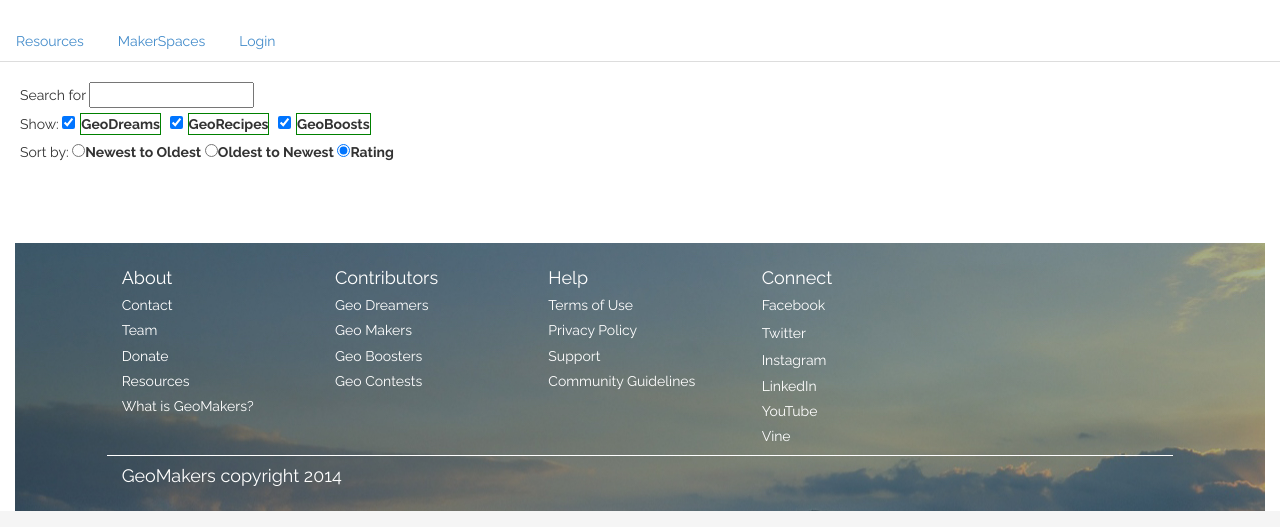
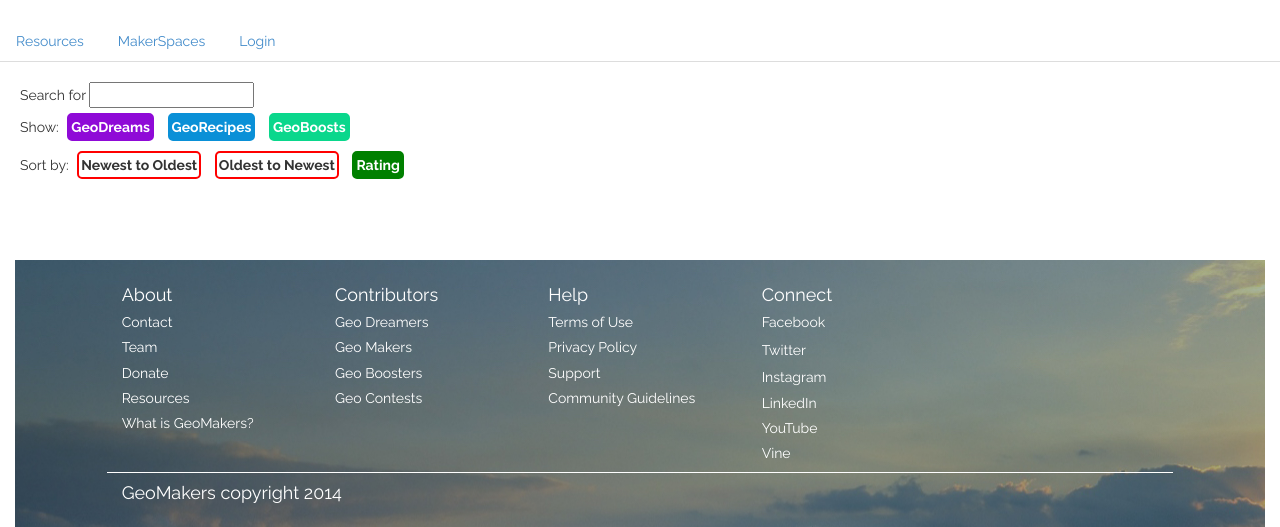
Before and after one commit to tlpinney/geomakers, a Django app: page /search/ in a window 1280 px wide. Shown: the part 52-579 px from the top of the page. Run offline with Django 3.2, Linux system fonts and the light colour scheme; data that the repository does not hold is empty; some libraries are stand-ins or nearby versions.

Commit message:
improve search page

```diff
--- a/windwaker/skyshaker/templates/skyshaker/search.html
+++ b/windwaker/skyshaker/templates/skyshaker/search.html
@@ -14,7 +14,7 @@
     </div>
     <div id="search-sort_by">
         <span>Sort by: </span>
-        <input type="radio" id="sort-NewestToOldest" name="sort" checked><label for="sort-YoungestToOldest">Newest to Oldest</label>
+        <input type="radio" id="sort-NewestToOldest" name="sort" checked><label for="sort-NewestToOldest">Newest to Oldest</label>
         <input type="radio" id="sort-OldestToNewest" name="sort" checked><label for="sort-OldestToNewest">Oldest to Newest</label>
         <input type="radio" id="sort-Rating" name="sort" checked><label for="sort-Rating">Rating</label>
     </div>
--- a/windwaker/static/skyshaker/css/custom.css
+++ b/windwaker/static/skyshaker/css/custom.css
@@ -91,8 +91,6 @@ footer table td div img{height: 25px;}
 #profile-middle-top-right{max-width: 600px; font-size: 10pt;}
 
 #search-middle{padding: 20px;}
-#search-show input:checked + label{border: 1px solid green;}
-#search-show label{border: 1px solid red; margin: 5px;}
 
 #search-projects{padding: 30px;}
 .search-project{height: 250px; width: 300px; border-radius: 10px; display: inline-block; vertical-align: top;}
@@ -106,6 +104,20 @@ footer table td div img{height: 25px;}
 .search-project-title{vertical-align: top; font-size: 10pt; color: white; text-shadow: 1px 1px 0 #000;}
 .search-project-author{font-size: 10pt;  color: #D9D9DE; text-shadow: 1px 1px 0 #000;}
 .search-project-datetime{display: inline-block; font-size: 8pt;}
+.cardContainer .photo{position: absolute;}
+#search-show input{display: none;}
+#search-show label{padding: 2px; border-radius: 5px; cursor: pointer; margin: 5px;}
+#search-show label[for=show-GeoDreams]{border-color: #8F0AD7; border: 2px solid #8F0AD7;}
+#search-show label[for=show-GeoDreams]:hover, #search-show input:checked + label[for=show-GeoDreams]{background-color: #8F0AD7; color: white;}
+#search-show label[for=show-GeoRecipes]{border-color: #8F0AD7; border: 2px solid #0A90D7;}
+#search-show label[for=show-GeoRecipes]:hover, #search-show input:checked + label[for=show-GeoRecipes]{background-color: #0A90D7; color: white;}
+#search-show label[for=show-GeoBoosts]{border-color: #8F0AD7; border: 2px solid #0AD78C;}
+#search-show label[for=show-GeoBoosts]:hover, #search-show input:checked + label[for=show-GeoBoosts]{background-color: #0AD78C; color: white;}
+#search-sort_by input{display: none;}
+#search-sort_by label:hover, #search-sort_by input:checked + label{background-color: green; color: white; border: 2px solid green}
+#search-sort_by label{padding: 2px; border-radius: 5px; cursor: pointer; margin: 5px; border: 2px solid red;}
+
+
 
 .submit-header{font-size: 18pt; color: white; margin-bottom: 10px;}
 #contribute-middle{background-color: #8F0AD7; padding: 30px;}
```
